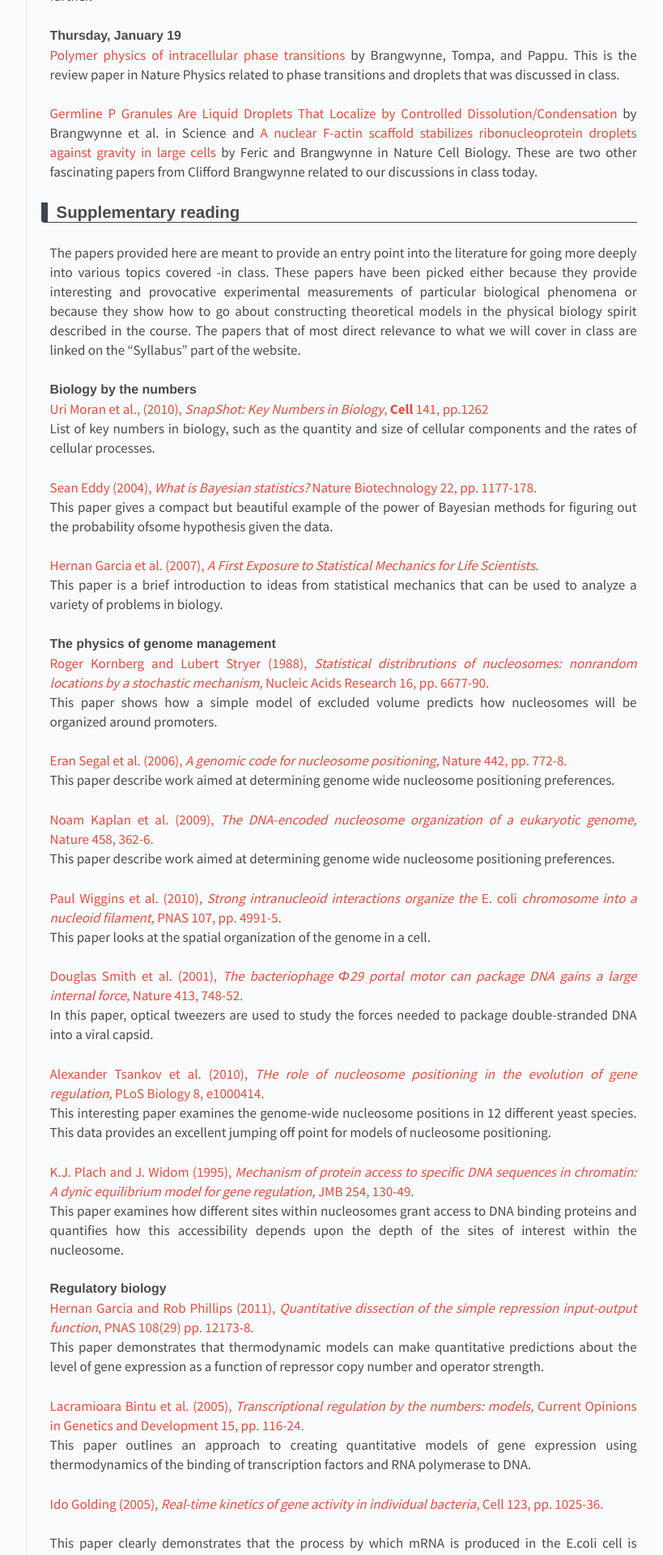
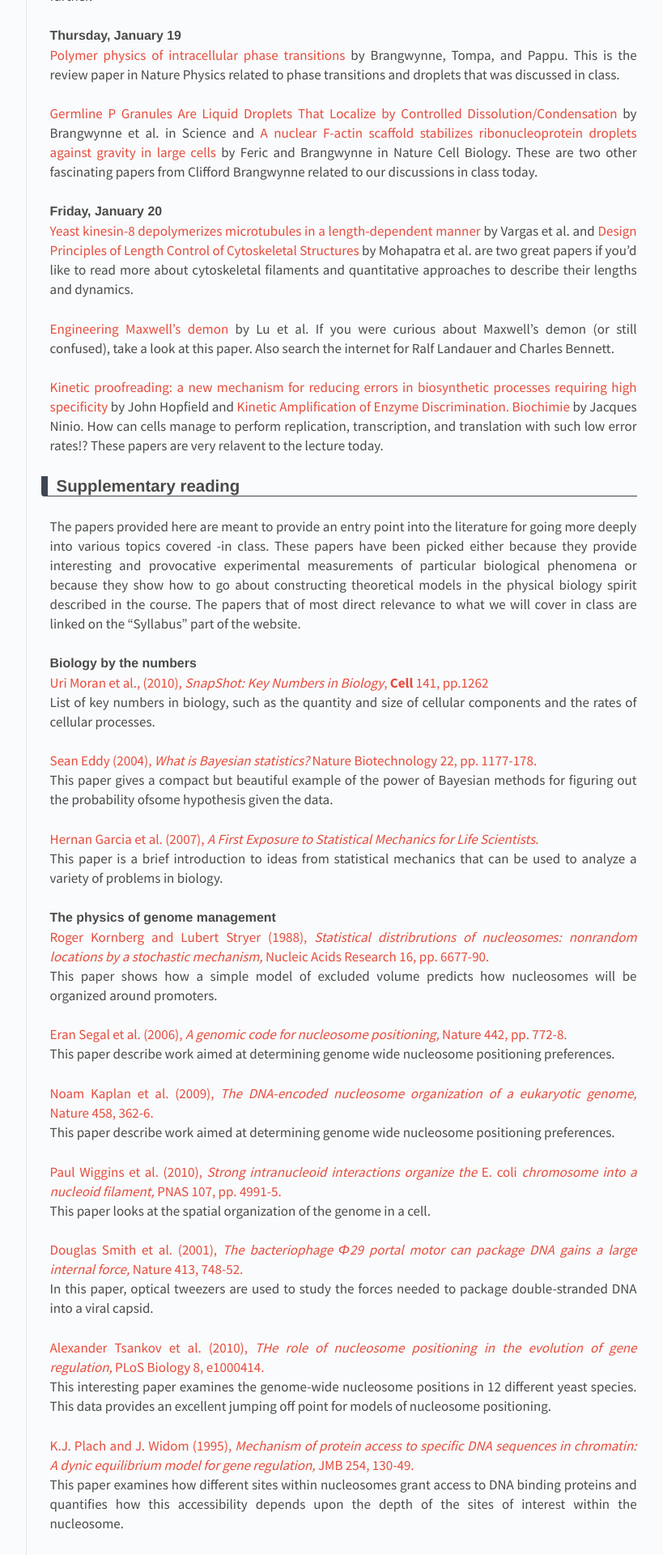
Before and after one commit to RPGroup-PBoC/gist_pboc_2017, a Jekyll site: the page built from _posts/2016-12-19-readings.md, in a window 1280 px wide. Shown: the part 925-2845 px from the top of the page at 81% size, without its empty margins (326-1145 px from the left). Built offline with Jekyll 4.4.1, drawn with Linux system fonts in a browser that asks for light colours.

Commit message:
added readings for Friday

```diff
--- a/_posts/2016-12-19-readings.md
+++ b/_posts/2016-12-19-readings.md
@@ -32,6 +32,14 @@ This paper describes the role of biological numeracy in thinking about a variety
 [Polymer physics of intracellular phase transitions](http://www.rpgroup.caltech.edu/courses/PBoC_GIST_2017/NaturePhysics_2015_Brangwynne.pdf) by Brangwynne, Tompa, and Pappu. This is the review paper in Nature Physics related to phase transitions and droplets that was discussed in class. <br/>
 
 [Germline P Granules Are Liquid Droplets That Localize by Controlled Dissolution/Condensation](http://www.rpgroup.caltech.edu/courses/PBoC_GIST_2017/Science_2009_Brangwynne.pdf) by Brangwynne et al. in Science and [A nuclear F-actin scaffold stabilizes ribonucleoprotein droplets against gravity in large cells](http://www.rpgroup.caltech.edu/courses/PBoC_GIST_2017/Nat_Cell_Biol_2013_Feric.pdf) by Feric and Brangwynne in Nature Cell Biology. These are two other fascinating papers from Clifford Brangwynne related to our discussions in class today. <br/>
+
+### Friday, January 20
+
+[Yeast kinesin-8 depolymerizes microtubules in a length-dependent manner](http://www.rpgroup.caltech.edu/courses/PBoC_GIST_2017/Nat_Cell_Biol_2006_Varga.pdf) by Vargas et al. and [Design Principles of Length Control of Cytoskeletal Structures](http://www.rpgroup.caltech.edu/courses/PBoC_GIST_2017/2016_Mohapatra.pdf) by Mohapatra et al. are two great papers if you'd like to read more about cytoskeletal filaments and quantitative approaches to describe their lengths and dynamics.
+
+[Engineering Maxwell’s demon](http://www.rpgroup.caltech.edu/courses/PBoC_GIST_2017/Physics_Today_2014_Lu.pdf) by Lu et al. If you were curious about Maxwell's demon (or still confused), take a look at this paper. Also search the internet for Ralf Landauer and Charles Bennett.
+
+[ Kinetic proofreading: a new mechanism for reducing errors in biosynthetic processes requiring high specificity](http://www.rpgroup.caltech.edu/courses/PBoC_GIST_2016/PNAS_1974_Hopfield.pdf) by John Hopfield and [Kinetic Amplification of Enzyme Discrimination. Biochimie](http://www.rpgroup.caltech.edu/courses/PBoC_GIST_2017/Biochimie_1975_NINIO.pdf) by  Jacques Ninio. How can cells manage to perform replication, transcription, and translation with such low error rates!? These papers are very relavent to the lecture today.
 
 ## Supplementary reading
 
```
